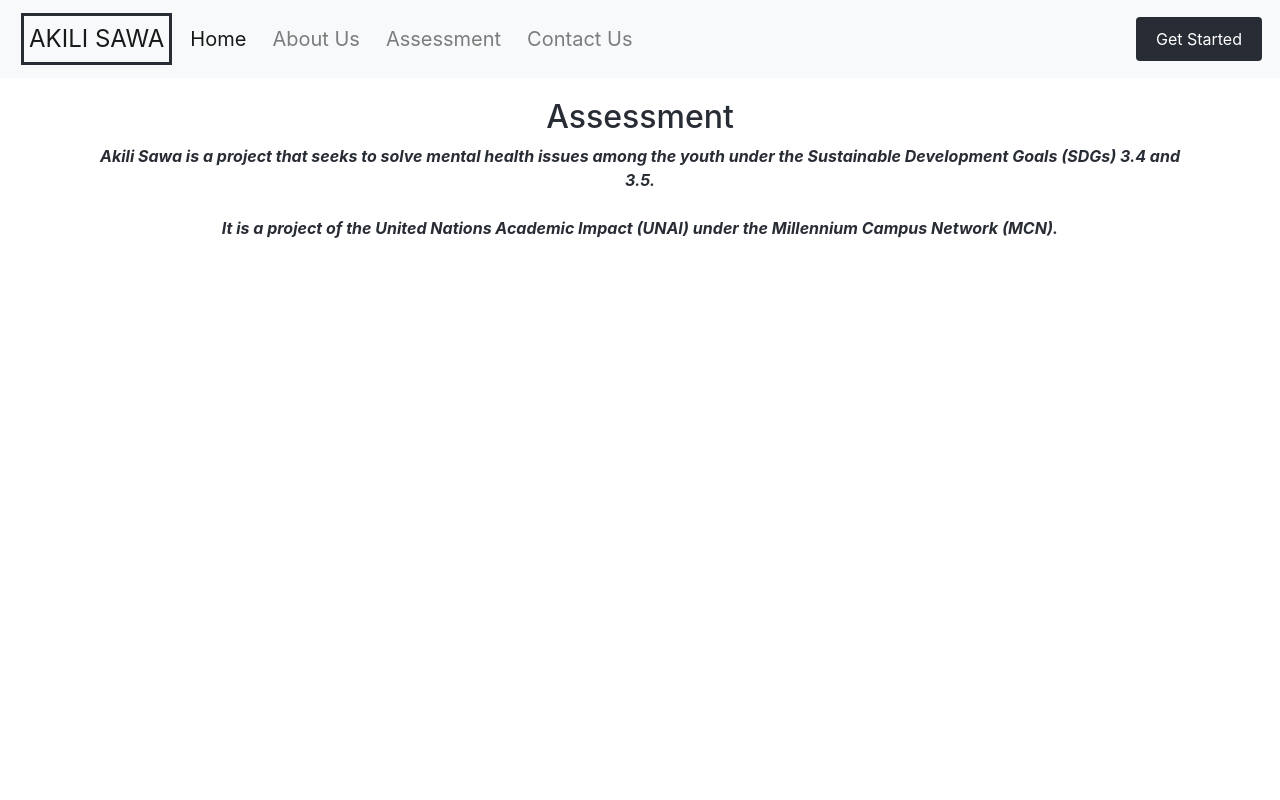
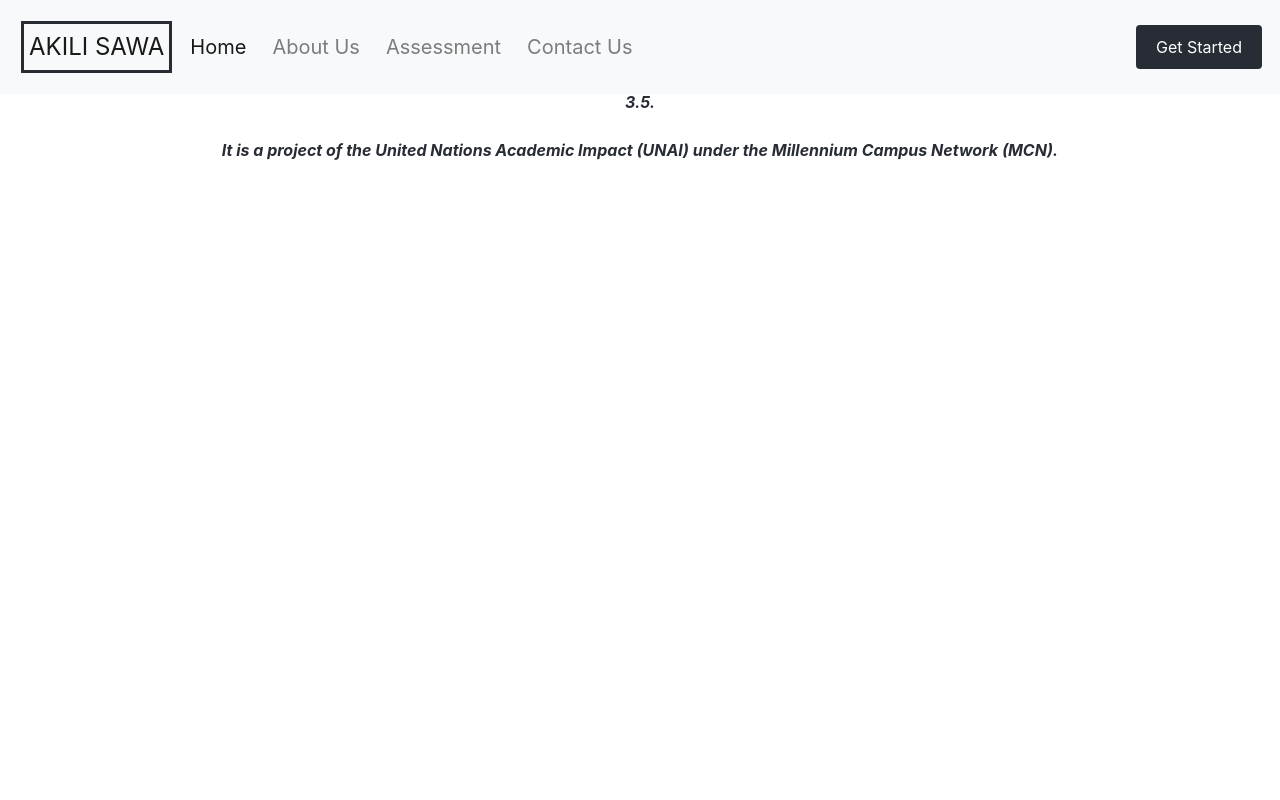
Before and after one commit to tonyoseko99/AKILI-SAWA, a React (Create React App) app: page /assessment in a window 1280 px wide. Shown: the top 800 px of the page. Built offline with nearby package versions, Linux system fonts and the light colour scheme; no server answers.

Commit message:
styling: add sticky bar

```diff
--- a/package.json
+++ b/package.json
@@ -6,6 +6,7 @@
     "@testing-library/jest-dom": "^5.16.5",
     "@testing-library/react": "^13.4.0",
     "@testing-library/user-event": "^13.5.0",
+    "axios": "^1.1.3",
     "react": "^18.2.0",
     "react-dom": "^18.2.0",
     "react-router-dom": "^6.4.3",
--- a/src/App.css
+++ b/src/App.css
@@ -39,6 +39,20 @@
   to {
     transform: rotate(360deg);
   }
+}
+
+#navbar-main{
+  position: fixed;
+  top: 0;
+  left: 0;
+  width: 100%;
+  z-index: 100;
+  background-color: #282c34;
+  color: white;
+  padding: 1rem;
+  display: flex;
+  justify-content: space-between;
+  align-items: center;
 }
 
 #navbarText button{
--- a/src/components/Assessment.js
+++ b/src/components/Assessment.js
@@ -1,6 +1,36 @@
-import react from "react";
+import react, { useState, useEffect } from "react";
+import axios from "axios";
 
 function Assessment() {
+  const [data, setData] = useState([]);
+  const [loading, setLoading] = useState(false);
+  const [error, setError] = useState(null);
+  const options = {
+    method: "GET",
+    url: "https://mental-health-info-api.p.rapidapi.com/news",
+    headers: {
+      "X-RapidAPI-Key": "8cb05c0c99msh54bd09dc4e0a425p1571ddjsnf812c3d83eac",
+      "X-RapidAPI-Host": "mental-health-info-api.p.rapidapi.com",
+    },
+  };
+
+  useEffect(() => {
+    fetchData();
+  }, []);
+
+  const fetchData = async () => {
+    setLoading(true);
+    setError(null);
+    try {
+      const result = await axios(options);
+      setData(result.data);
+      console.log(result.data);
+    } catch (error) {
+      setError(error);
+    }
+    setLoading(false);
+  };
+
   return (
     <>
       <div className="container" id="assessment">
--- a/src/components/Navigation.js
+++ b/src/components/Navigation.js
@@ -3,12 +3,12 @@
 
 function Navigation({ handleClick }) {
   return (
-    <nav class="navbar navbar-expand-lg navbar-light bg-light">
-      <a class="navbar-brand" href="/">
+    <nav className="navbar navbar-expand-lg navbar-light bg-light" id="navbar-main">
+      <a className="navbar-brand" href="/">
         AKILI SAWA
       </a>
       <button
-        class="navbar-toggler"
+        className="navbar-toggler"
         type="button"
         data-toggle="collapse"
         data-target="#navbarText"
@@ -16,33 +16,33 @@
         aria-expanded="false"
         aria-label="Toggle navigation"
       >
-        <span class="navbar-toggler-icon"></span>
+        <span className="navbar-toggler-icon"></span>
       </button>
-      <div class="collapse navbar-collapse" id="navbarText">
-        <ul class="navbar-nav mr-auto">
-          <li class="nav-item active">
-            <a class="nav-link" href="/">
-              Home <span class="sr-only">(current)</span>
+      <div className="collapse navbar-collapse" id="navbarText">
+        <ul className="navbar-nav mr-auto">
+          <li className="nav-item active">
+            <a className="nav-link" href="/">
+              Home <span className="sr-only">(current)</span>
             </a>
           </li>
-          <li class="nav-item">
-            <a class="nav-link" href="/about">
+          <li className="nav-item">
+            <a className="nav-link" href="/about">
               About Us
             </a>
           </li>
-          <li class="nav-item">
-            <a class="nav-link" href="/assessment">
+          <li className="nav-item">
+            <a className="nav-link" href="/assessment">
               Assessment
             </a>
           </li>
 
-          <li class="nav-item">
-            <a class="nav-link" href="/contact">
+          <li className="nav-item">
+            <a className="nav-link" href="/contact">
               Contact Us
             </a>
           </li>
         </ul>
-        <button class="btn btn-dark" onClick={handleClick} >Get Started</button>
+        <button className="btn btn-dark" onClick={handleClick} >Get Started</button>
       </div>
     </nav>
   );
```
Also changed, not shown: 1 other file (tests, documents, lock files or other folders).
